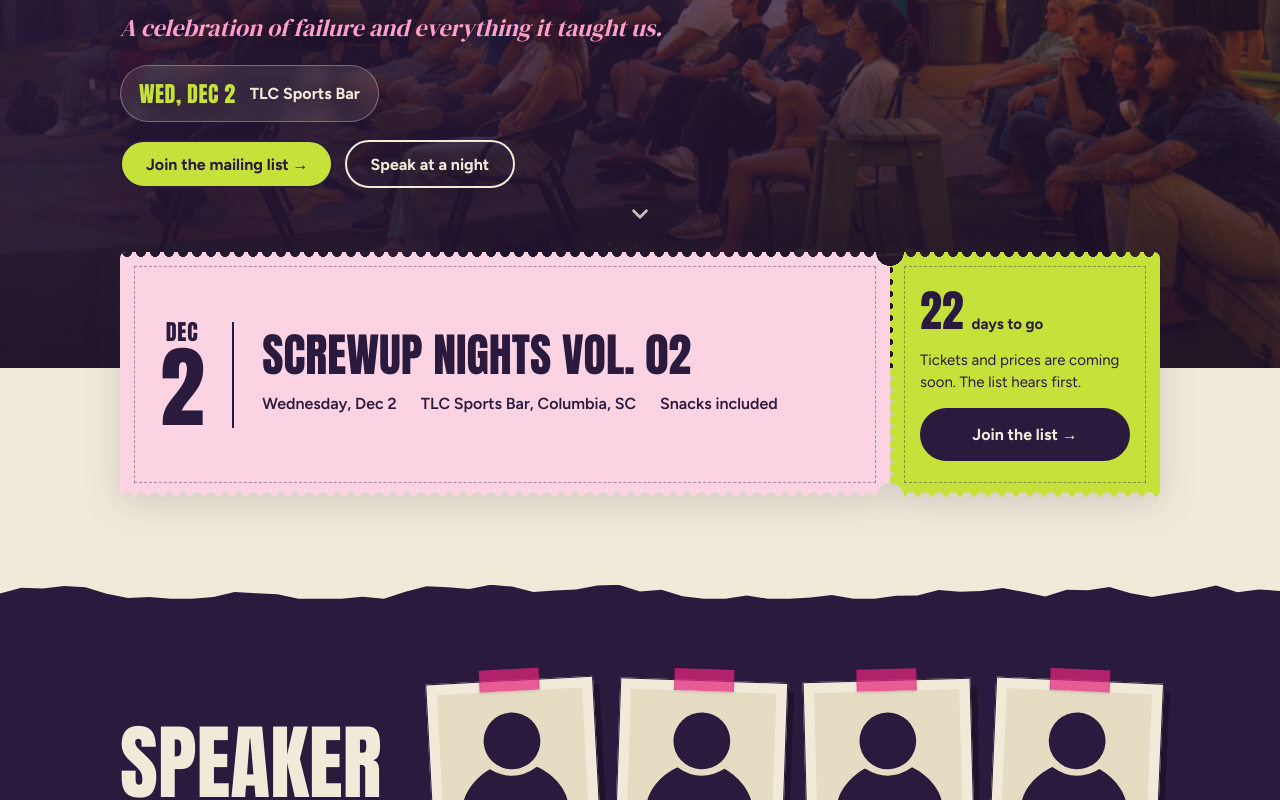
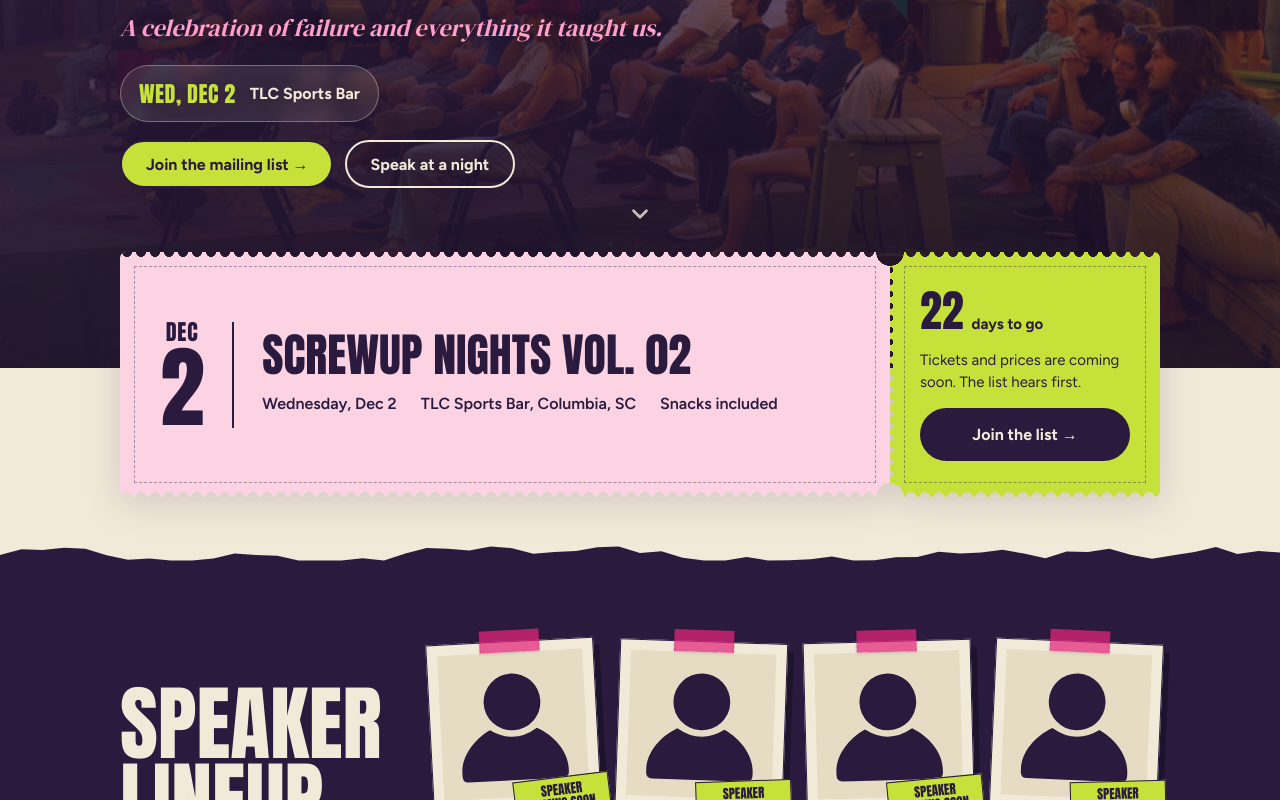
Before and after one commit to inspirecolumbia/screwupnights, a Next.js app: page / in a window 1280 px wide. Shown: the part 551-1351 px from the top of the page. Built offline with nearby package versions, Linux system fonts and the light colour scheme.

Commit message:
Shrink the space under the ticket

```diff
--- a/app/globals.css
+++ b/app/globals.css
@@ -659,7 +659,7 @@ html.logo-docked .topbar {
   position: relative;
   z-index: 2;
   margin-top: calc(-1 * var(--overlap));
-  padding-block: 0 var(--section);
+  padding-block: 0 clamp(40px, 5vw, 64px);
 }
 .ticket-wrap {
   --stub: 270px;
```
